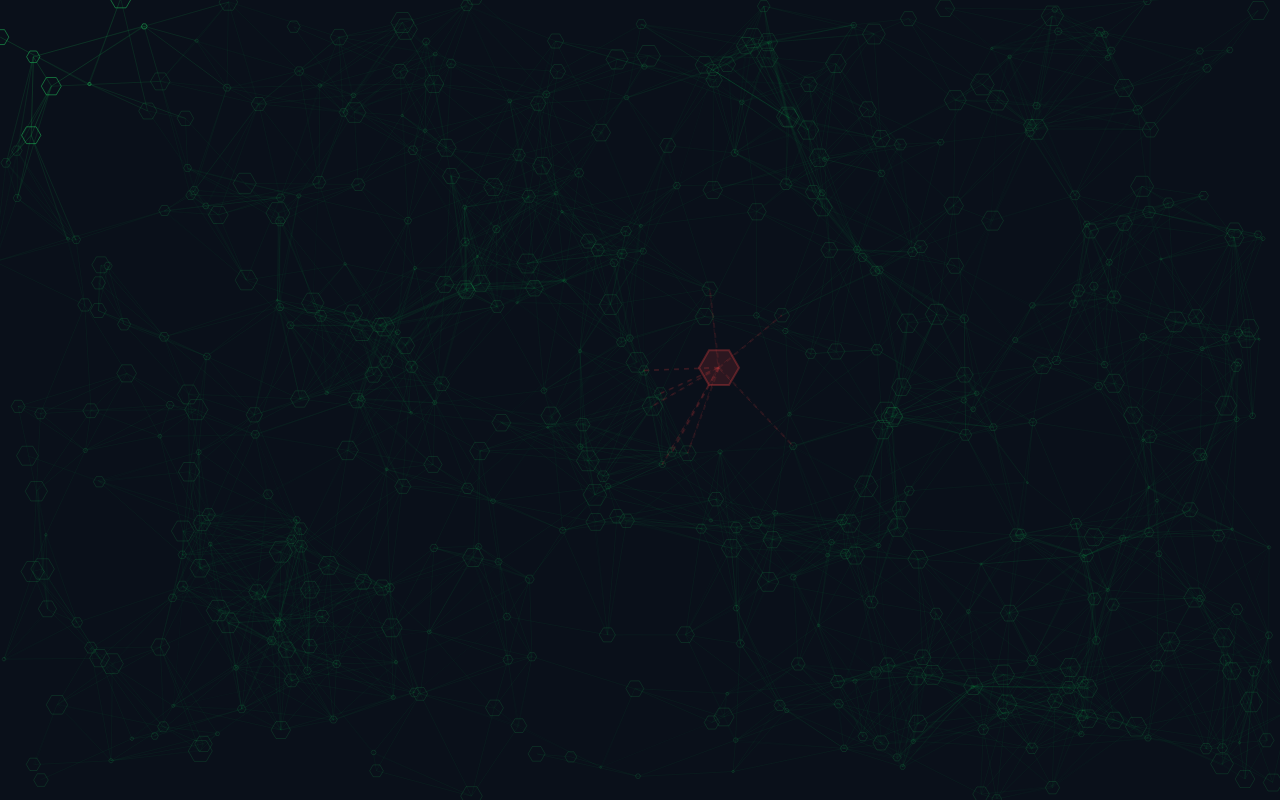
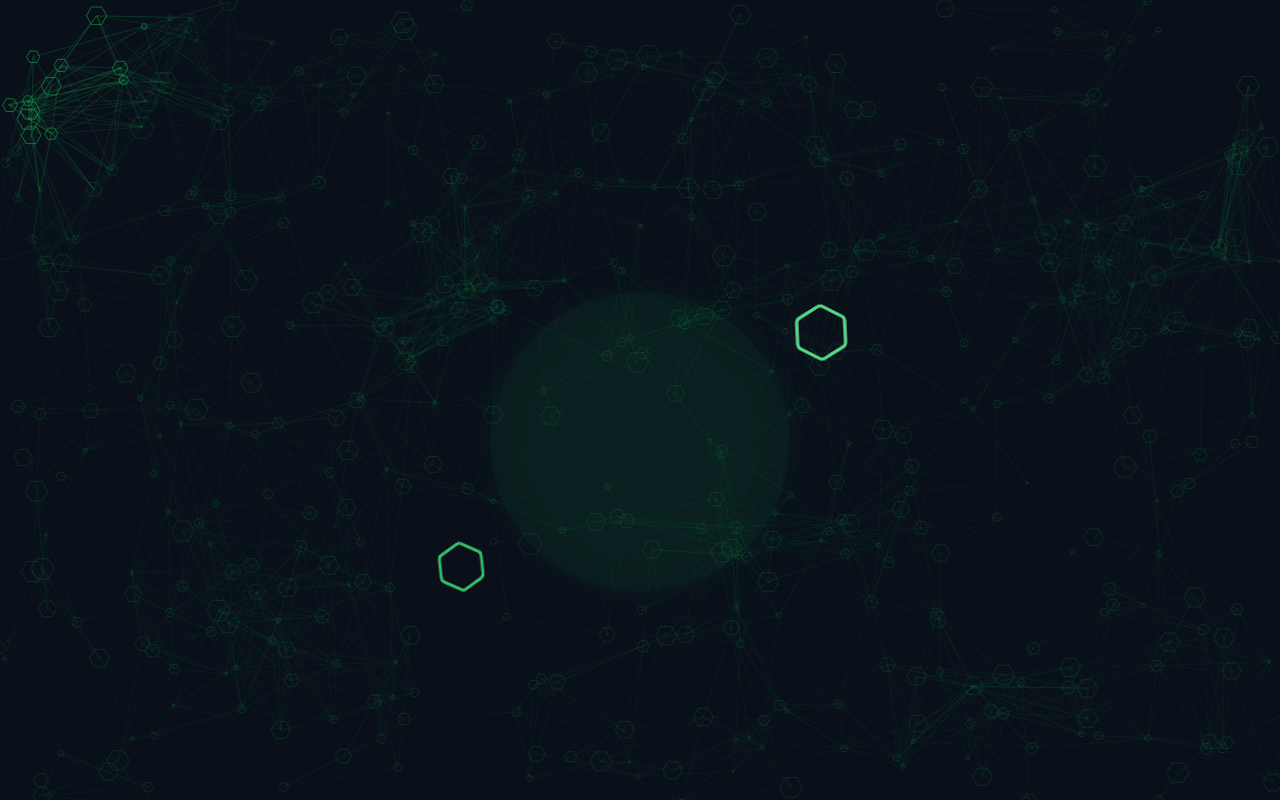
Before and after one commit to prazlook/aelox-hardware-website, a React (Vite) app: page /dashboard in a window 1280 px wide. Both pictures are taken after a click on the button "INITIALISER". Built offline with nearby package versions, Linux system fonts and the light colour scheme.

Commit message:
[dyad] Mise en place de la séquence d'animation complexe (accélération, dérive, flash CRT et fusion). - wrote 5 file(s)

```diff
--- a/src/components/HoneycombButton.tsx
+++ b/src/components/HoneycombButton.tsx
@@ -24,8 +24,9 @@ const HoneycombButton = ({ children, className, isClicked, ...props }: Honeycomb
       {/* Halo multi-couches - visible par défaut */}
       <div className="absolute inset-0 flex items-center justify-center pointer-events-none">
         <div className={cn(
-          "w-[300px] h-[300px] rounded-full bg-green-500/5 blur-[120px] group-hover:opacity-100 transition-opacity duration-1000 animate-glow-pulse",
-          isClicked && "opacity-0"
+          "w-[300px] h-[300px] rounded-full bg-green-500/5 blur-[120px] transition-opacity duration-1000 animate-glow-pulse",
+          !isClicked && "group-hover:opacity-100",
+          isClicked && "animate-halo-launch"
         )} />
       </div>
 
@@ -52,14 +53,17 @@ const HoneycombButton = ({ children, className, isClicked, ...props }: Honeycomb
       {/* Hexagones orbitaux - SEULS éléments invisibles sans survol */}
       <div className={cn(
         "absolute inset-0 pointer-events-none opacity-0 group-hover:opacity-100 transition-opacity duration-500",
-        isClicked && "opacity-0"
+        isClicked && "opacity-100"
       )}>
-        <div className="absolute inset-0 animate-hexagon-orbital">
+        <div className={cn("absolute inset-0", !isClicked ? "animate-hexagon-orbital" : "animate-orbital-launch")}>
           <div className="absolute top-24 right-24 w-16 h-16 animate-hexagon-spin-flash">
             <HexagonIcon className="text-green-400 w-full h-full" />
           </div>
         </div>
-        <div className="absolute inset-0 animate-hexagon-orbital" style={{ transform: 'rotate(180deg)' }}>
+        <div
+          className={cn("absolute inset-0", !isClicked ? "animate-hexagon-orbital" : "animate-orbital-launch")}
+          style={!isClicked ? { transform: 'rotate(180deg)' } : { animationDelay: '0.1s' }}
+        >
           <div className="absolute bottom-24 left-24 w-14 h-14 animate-hexagon-spin-flash">
             <HexagonIcon className="text-green-500 w-full h-full" />
           </div>
--- a/src/components/NeuralHexNetwork.tsx
+++ b/src/components/NeuralHexNetwork.tsx
@@ -1,6 +1,7 @@
 "use client";
 
 import React, { useEffect, useRef } from 'react';
+import { cn } from "@/lib/utils";
 
 interface Particle {
   x: number;
@@ -183,5 +184,5 @@ export const NeuralHexNetwork = ({ redHexActive, onRedHexPos }: NeuralHexNetwork
     };
   }, [redHexActive, onRedHexPos]);
 
-  return <canvas ref={canvasRef} className="w-full h-full" />;
+  return <canvas ref={canvasRef} className={cn("w-full h-full", redHexActive && "animate-red-hex-appear")} />;
 };
--- a/src/globals.css
+++ b/src/globals.css
@@ -44,7 +44,24 @@
   }
 }
 
-/* Animations de transition */
+/* --- Launch Sequence Animations --- */
+
+/* Rotation accélérée (0-3s) + Dérive centrifuge (3-5s) */
+@keyframes orbital-launch-sequence {
+  0% { transform: rotate(0deg); }
+  60% { transform: rotate(1080deg); } /* Accélération rapide sur 3s (60% de 5s) */
+  100% { transform: rotate(1800deg) translateY(-40px); } /* Dérive sur les 2s restantes */
+}
+
+/* Flash CRT et effondrement (à 5s) */
+@keyframes crt-extinguish-flash {
+  0% { transform: scale(1); filter: brightness(1); opacity: 1; }
+  90% { transform: scale(1.1) scaleY(1.1); filter: brightness(2); opacity: 1; }
+  95% { transform: scale(1.5) scaleY(0.02); filter: brightness(10); opacity: 1; background: white; }
+  100% { transform: scale(0); filter: brightness(10); opacity: 0; }
+}
+
+/* Animation d'apparition inhabituelle pour l'hexagone rouge */
 @keyframes unusual-appear {
   0% { transform: scale(0) rotate(180deg); opacity: 0; filter: blur(20px) brightness(5); }
   30% { transform: scale(0.2) rotate(-90deg); opacity: 0.5; filter: blur(10px) brightness(2); }
@@ -52,14 +69,7 @@
   100% { transform: scale(1) rotate(0deg); opacity: 1; filter: blur(0px) brightness(1); }
 }
 
-@keyframes decoding-pop {
-  0% { transform: scale(0.5) translate(0, 0); opacity: 0; }
-  20% { transform: scale(1.1) translate(-2px, -2px); opacity: 1; }
-  80% { transform: scale(1) translate(2px, 2px); opacity: 1; }
-  100% { transform: scale(0.8) translate(0, 0); opacity: 0; }
-}
-
-/* Animations existantes conservées */
+/* --- Existing Animations --- */
 @keyframes zap-trace { to { stroke-dashoffset: 0; } }
 @keyframes server-blink { 0%, 100% { opacity: 1; } 25% { opacity: 0.2; } 50% { opacity: 0.8; } 75% { opacity: 0.4; } }
 @keyframes marching-ants { from { stroke-dashoffset: 0; } to { stroke-dashoffset: 36; } }
@@ -83,7 +93,7 @@
 @keyframes startup-fade-in-from-center { from { opacity: 0; transform: scale(0.8); filter: blur(10px); } to { opacity: 1; transform: scale(1); filter: blur(0px); } }
 @keyframes global-indicator-fade-in { from { opacity: 0; } to { opacity: 1; } }
 @keyframes global-indicator-bars-grow { from { transform: scaleY(0); opacity: 0; } to { transform: scaleY(1); opacity: 1; } }
-@keyframes global-indicator-waveform-draw { from { stroke-dashoffset: 1000; } to { stroke-dashoffset: 0; } }
+@keyframes global-indicator-waveform-draw { stroke-dasharray: 1000; stroke-dashoffset: 1000; animation: global-indicator-waveform-draw 1s ease-out forwards; }
 @keyframes global-indicator-ecg-center-expand { 0% { stroke-dasharray: 0 1000; stroke-dashoffset: 500; opacity: 0; } 50% { stroke-dasharray: 500 500; stroke-dashoffset: 0; opacity: 1; } 100% { stroke-dasharray: 1000 0; stroke-dashoffset: 0; opacity: 1; } }
 @keyframes app-shutdown { 0% { filter: blur(0px) brightness(1) saturate(1); transform: scale(1); opacity: 1; } 50% { filter: blur(2px) brightness(0.7) saturate(0.7); transform: scale(0.99); opacity: 0.8; } 100% { filter: blur(5px) brightness(0.4) saturate(0.4); transform: scale(0.98); opacity: 0.5; } }
 @keyframes fluorescent-flicker { 0% { opacity: 1; filter: brightness(1) grayscale(0); transform: scale(1); } 10% { opacity: 0.1; filter: brightness(0.3) grayscale(1); transform: scale(0.98); } 20% { opacity: 0.7; filter: brightness(1.1) grayscale(0); transform: scale(1.01); } 30% { opacity: 0.2; filter: brightness(0.4) grayscale(1); transform: scale(0.97); } 40% { opacity: 0.9; filter: brightness(1.05) grayscale(0); transform: scale(1); } 50% { opacity: 0.15; filter: brightness(0.35) grayscale(1); transform: scale(0.96); } 60% { opacity: 0.6; filter: brightness(0.9) grayscale(0); transform: scale(0.99); } 70% { opacity: 0.05; filter: brightness(0.2) grayscale(1); transform: scale(0.95); } 80% { opacity: 0.3; filter: brightness(0.5) grayscale(1); transform: scale(0.93); } 90% { opacity: 0.02; filter: brightness(0.1) grayscale(1); transform: scale(0.92); } 100% { opacity: 0; filter: brightness(0) grayscale(1); transform: scale(0.9); pointer-events: none; } }
@@ -100,12 +110,6 @@
 @keyframes terminal-box-reveal { 0% { transform: scaleX(0); opacity: 0; } 100% { transform: scaleX(1); opacity: 1; } }
 @keyframes hex-flicker-red-orange { 0%, 100% { color: #ef4444; filter: drop-shadow(0 0 10px #ef4444); } 50% { color: #f97316; filter: drop-shadow(0 0 20px #f97316); } }
 @keyframes powerful-white-flash { 0% { opacity: 0; } 50% { opacity: 1; background-color: white; } 100% { opacity: 0; } }
-
-/* Nouvelle animation pour le dessin des circuits */
-@keyframes circuit-draw {
-  0% { stroke-dasharray: 0 100; stroke-dashoffset: 0; }
-  100% { stroke-dasharray: 100 0; stroke-dashoffset: 0; }
-}
 
 @layer components {
   .animate-hashrate-glitch { animation: hashrate-glitch-keyframes 1.4s linear infinite; }
@@ -155,12 +159,10 @@
   .animate-hex-red-orange { animation: hex-flicker-red-orange 0.3s ease-in-out infinite; }
   .animate-final-flash { animation: powerful-white-flash 0.5s ease-out forwards; }
 
+  /* Séquence de lancement appliquée */
+  .animate-orbital-launch { animation: orbital-launch-sequence 5s cubic-bezier(0.4, 0, 0.2, 1) forwards; }
+  .animate-halo-launch { animation: crt-extinguish-flash 5.2s ease-in forwards; }
   .animate-decoding { animation: decoding-pop 1.2s ease-in-out forwards; }
-
-  /* Application de l'animation de circuit */
-  .group:hover .animate-circuit-draw {
-    animation: circuit-draw 0.6s ease-out forwards;
-  }
 }
 
 @layer utilities {
--- a/src/pages/AppStoppedScreen.tsx
+++ b/src/pages/AppStoppedScreen.tsx
@@ -69,19 +69,21 @@ const AppStoppedScreen = () => {
   }, [step]);
 
   const handleStart = () => {
-    setStep('morphing');
+    setStep('morphing'); // 0-5s: Animation de lancement (rotation + drift + flash)
 
-    // Séquence temporelle raccourcie
-    setTimeout(() => setStep('hex-infiltrating'), 1000);
-    setTimeout(() => setStep('struggling'), 3000);
+    // Après 5 secondes (moment du flash CRT), on injecte l'hexagone rouge
+    setTimeout(() => setStep('hex-infiltrating'), 5000);
+
+    // Suite de la séquence
+    setTimeout(() => setStep('struggling'), 8000);
 
     setTimeout(() => {
       setStep('box-active');
       setTerminalText(textToType);
-    }, 10000); // Déclenchement du terminal après 10s au lieu de 25s
+    }, 15000);
 
-    setTimeout(() => setStep('flash'), 18000); // Flash à 18s au lieu de 45s
-    setTimeout(() => startApp(), 19000);
+    setTimeout(() => setStep('flash'), 23000);
+    setTimeout(() => startApp(), 24000);
   };
 
   return (
```
